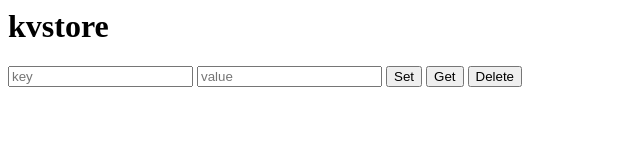
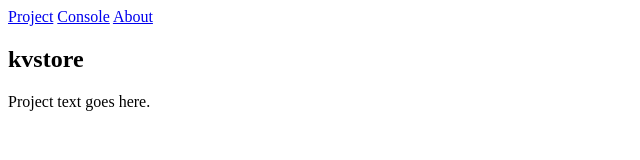
Before and after one commit to joacopobre/kvstore-from-scratch, a website built with Vite: page web/site/index.html in a window 1280 px wide. Shown: the whole page, without its empty margins (0-640 px from the left). Built offline with nearby package versions, Linux system fonts and the light colour scheme.

Commit message:
Update frontend and configuration

```diff
--- a/web/site/index.html
+++ b/web/site/index.html
@@ -1,3 +1,14 @@
+<nav>
+  <a href="#project">Project</a>
+  <a href="#console">Console</a>
+  <a href="#about">About</a>
+</nav>
+
+<section id="project">
+  <h1>kvstore</h1>
+  <p>Project text goes here.</p>
+</section>
+<section id="console">
   <h1>kvstore</h1>
   <div>
     <input id="key" placeholder="key" />
@@ -8,3 +19,8 @@
   </div>
   <pre id="out"></pre>
   <script type="module" src="/main.ts"></script>
+</section>
+<section id="about">
+  <h1>About me</h1>
+  <p>Text goes here.</p>
+</section>
--- a/web/site/main.ts
+++ b/web/site/main.ts
@@ -9,6 +9,22 @@ function el<T extends HTMLElement>(id: string): T {
 const keyInput = el<HTMLInputElement>('key')
 const valueInput = el<HTMLInputElement>('value')
 const out = el<HTMLElement>('out')
+
+const pages = ['project', 'console', 'about']
+const DEFAULT_PAGE = pages[0]
+
+function showPage() {
+  let name = location.hash.slice(1)
+  if (!pages.includes(name)) {
+    name = DEFAULT_PAGE
+  }
+  for (const page of pages) {
+    el(page).hidden = page !== name
+  }
+}
+
+window.addEventListener('hashchange', showPage)
+showPage()
 
 async function getKey() {
   const response = await fetch(
```
Lines whose indentation alone changed are shown as unchanged.
